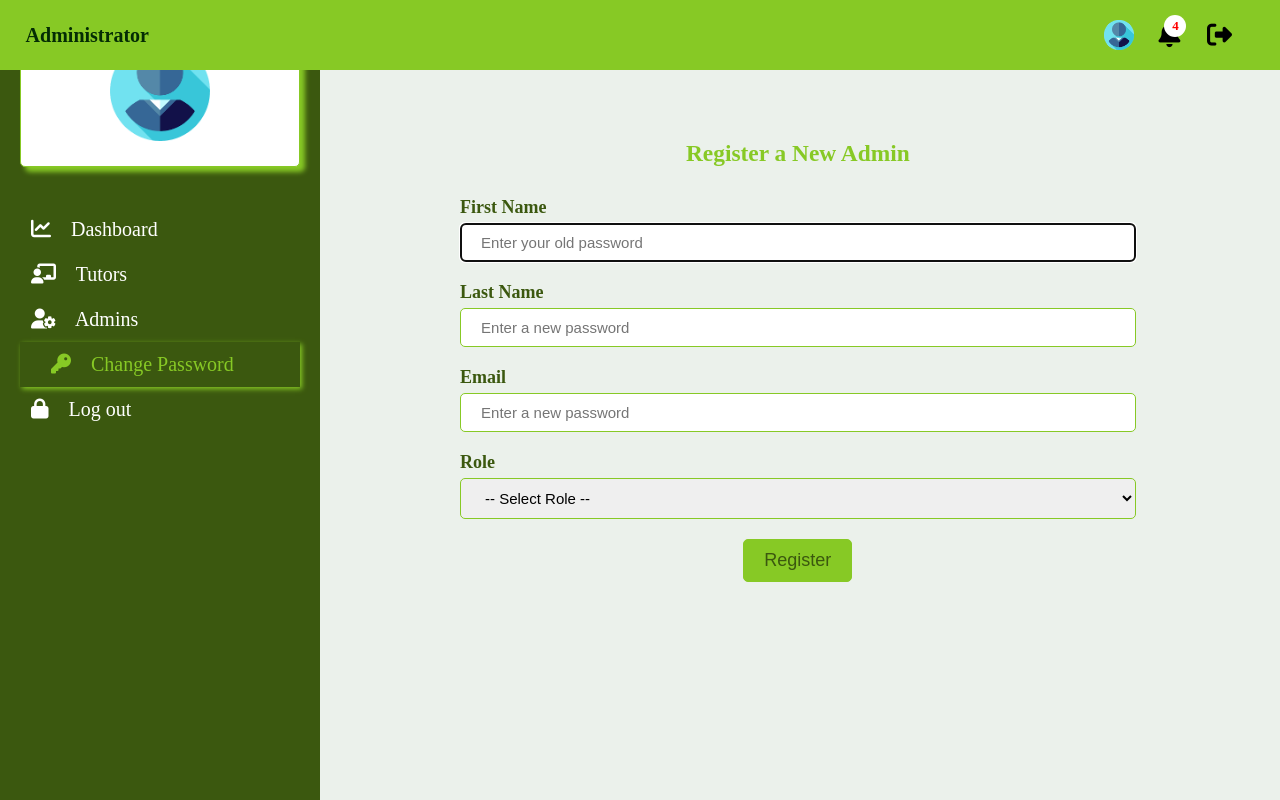
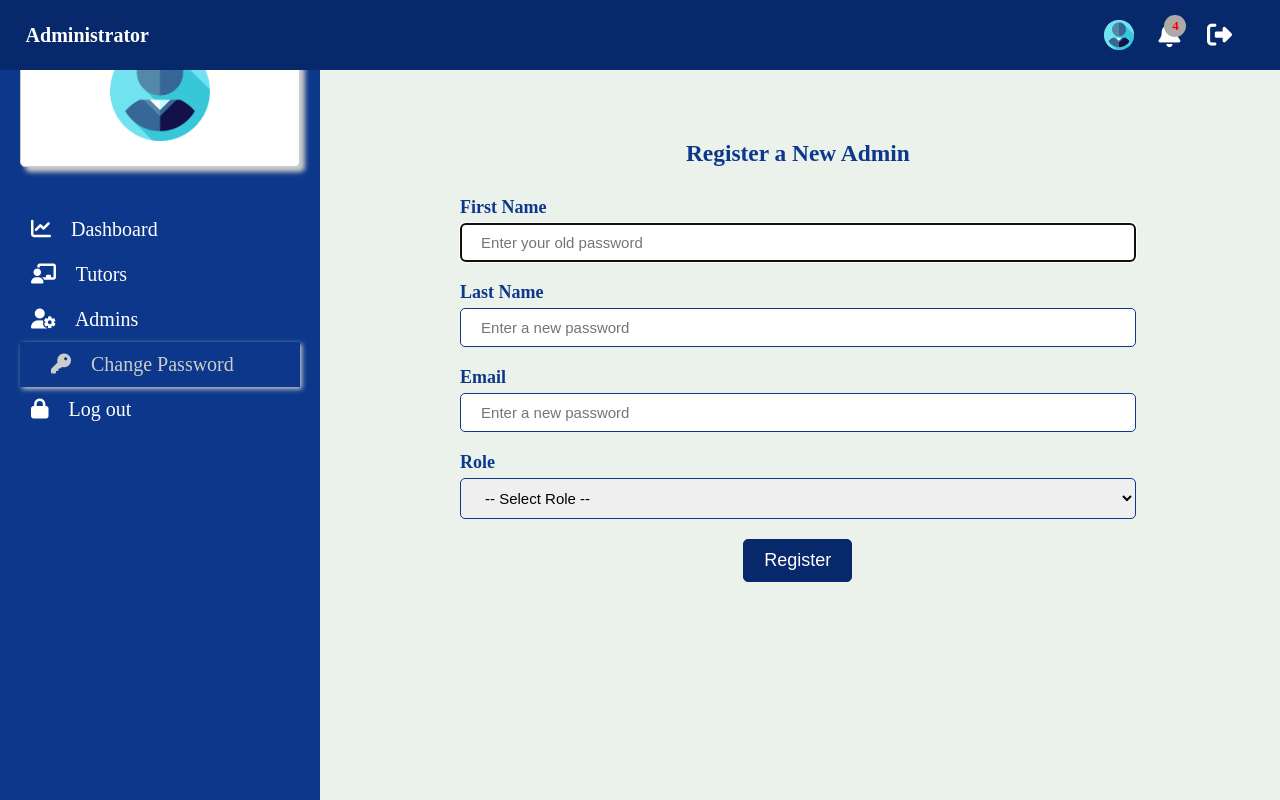
Before and after one commit to leeCodes-bit/codac.ng, a CodeIgniter app: the page made by application/views/admin/admin_new.php in a window 1280 px wide. Run offline with CodeIgniter, Linux system fonts and the light colour scheme; some libraries are stand-ins or nearby versions.

Commit message:
admin updated

```diff
--- a/assets/admin/css/change_password.css
+++ b/assets/admin/css/change_password.css
@@ -15,7 +15,7 @@ body {
 
 body .container #header {
 	padding: 5px 2%;
-  background-color: #87c925;
+	background-color: #07286b;
 	display: -webkit-box;
 	display: -ms-flexbox;
 	display: flex;
@@ -29,7 +29,7 @@ body .container #header {
 
 body .container #header h1 {
 	font-size: 20px;
-  color: #042c04;
+	color: #fff;
 }
 
 body .container #header i#menu {
@@ -83,7 +83,7 @@ body .container #header nav a img {
 }
 
 body .container #header nav a i {
-  color: black;
+	color: white;
 	font-size: 25px;
 }
 
@@ -96,7 +96,7 @@ body .container #header nav a #notification {
 	position: absolute;
 	top: 0px;
 	right: 3px;
-  background-color: white;
+	background-color: rgb(172, 169, 169);
 	border-radius: 50%;
 	display: -webkit-box;
 	display: -ms-flexbox;
@@ -137,7 +137,7 @@ body .container .wrapper .sidebar {
 	padding: 10px 5%;
 	height: 100vh;
 	width: 300px;
-  background-color: #3b580f;
+	background-color: #0d378a;
 	position: absolute;
 	left: -300px;
 	z-index: 1;
@@ -147,9 +147,9 @@ body .container .wrapper .sidebar {
 
 body .container .wrapper .sidebar .admin_info {
 	text-align: center;
-  border: 1px solid #87c925;
-  -webkit-box-shadow: 5px 5px 5px #87c925;
-          box-shadow: 5px 5px 5px #87c925;
+	border: 1px solid #ccc;
+	-webkit-box-shadow: 5px 5px 5px #ccc;
+	box-shadow: 5px 5px 5px #ccc;
 	padding: 20px 0;
 	background-color: white;
 	border-radius: 5px;
@@ -161,7 +161,7 @@ body .container .wrapper .sidebar .admin_info img {
 }
 
 body .container .wrapper .sidebar .admin_info p {
-  color: #3b580f;
+	color: #0d378a;
 	font-weight: bold;
 }
 
@@ -343,7 +344,7 @@ form {
 form h3 {
 	text-align: center;
 	padding: 10px 0;
-  color: #87c925;
+	color: #0d378a;
 }
 
 form .form-group {
@@ -354,28 +355,28 @@ form .form-group {
 form .form-group label {
 	display: block;
 	font-size: 18px;
-  color: #3b580f;
+	color: #0d378a;
 	font-weight: bold;
 	margin-bottom: 5px;
 }
 
-form .form-group input, select {
+form .form-group input,
+select {
 	width: 100%;
 	font-size: 15px;
 	padding: 10px 20px;
-  border: 1px solid #87c925;
+	border: 1px solid #0d378a;
 	border-radius: 5px;
 }
-
 
 form button {
 	display: block;
 	margin: 0 auto;
-  background-color: #87c925;
-  color: #3b580f;
+	background-color: #07286b;
+	color: #fff;
 	font-size: 18px;
 	padding: 10px 20px;
-  border: 1px solid #87c925;
+	border: 1px solid #07286b;
 	border-radius: 5px;
 	cursor: pointer;
 	-webkit-transition: all .5s;
--- a/assets/admin/css/profile.css
+++ b/assets/admin/css/profile.css
@@ -29,7 +29,7 @@ body .container #header {
 
 body .container #header h1 {
   font-size: 20px;
-  color: #042c04;
+  color: #fff;
 }
 
 body .container #header i#menu {
```
Also changed, not shown: other parts of assets/admin/css/change_password.css (+14 -10 lines), assets/admin/css/admins.css (+30 -25 lines), assets/admin/css/dashboard.css (+26 -22 lines), assets/admin/css/tutors.css (+32 -26 lines). Lines whose indentation alone changed are shown as unchanged.
